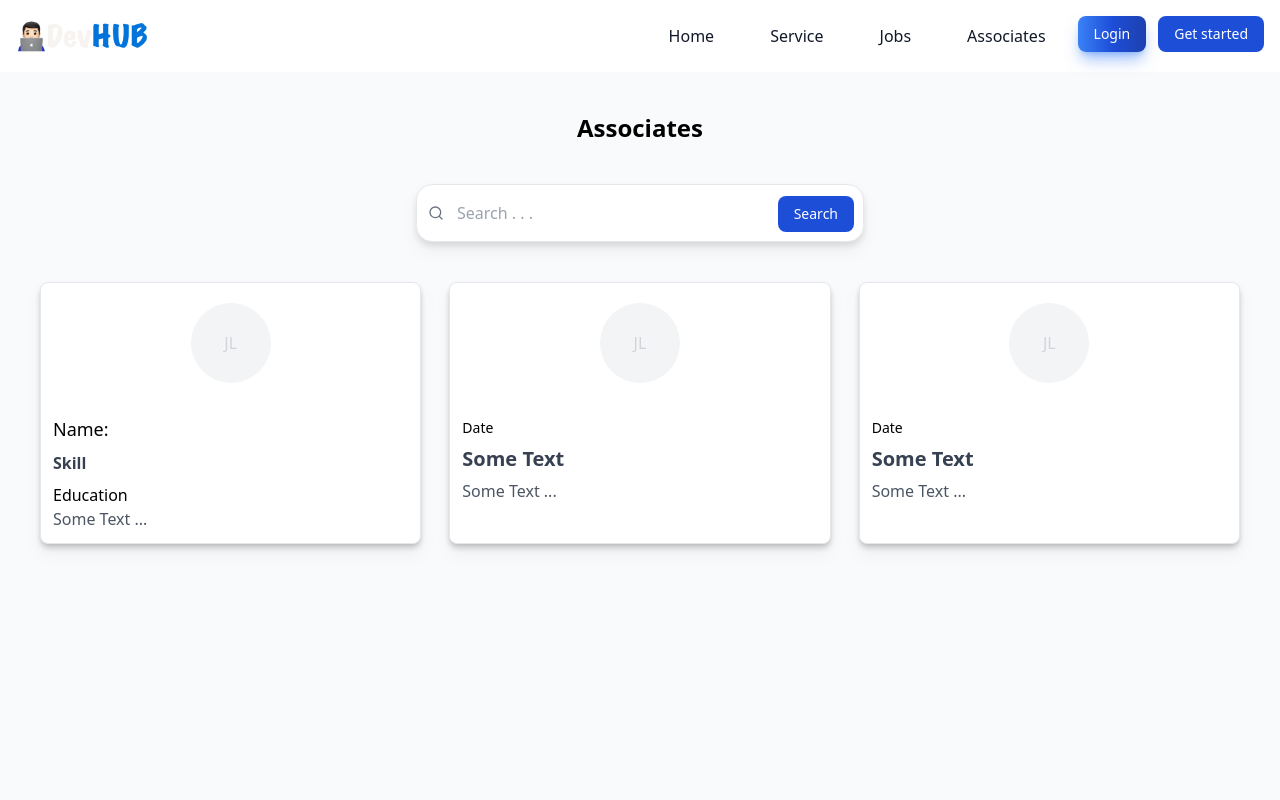
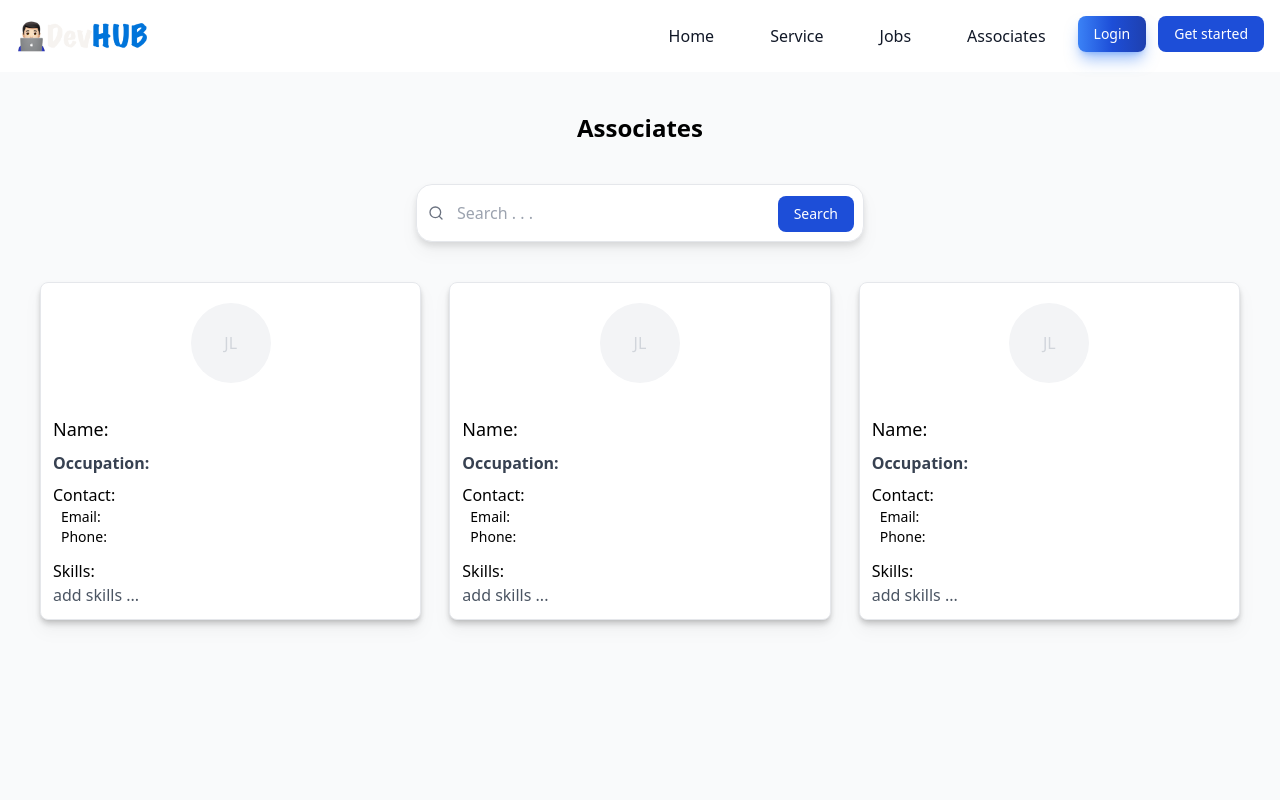
Before and after one commit to FernyCastro8/DevHub, a React (Create React App) app in the folder client/: page /associates in a window 1280 px wide. Shown: the top 800 px of the page. Built offline with nearby package versions, Linux system fonts and the light colour scheme.

Commit message:
server-side - defining Jobs && Developer models

```diff
--- a/client/src/component/Associates.js
+++ b/client/src/component/Associates.js
@@ -44,11 +44,13 @@ function Associates() {
 
                         <div className="p-3">
                             <span className="text-lg text-primary">Name:</span>
-                            <h3 className="font-semibold text-md leading-6 text-gray-700 my-2">Skill</h3>
-                            <h3 className="text-md text-primary">Education</h3>
-
+                            <h3 className="font-semibold text-md leading-6 text-gray-700 my-2">Occupation:</h3>
+                            <h3 className="text-md text-primary">Contact:
+                                <h4 className="text-sm pl-2">Email:</h4>
+                                <h4 className="text-sm pl-2">Phone:</h4></h3>
+                            <h3 className="text-md mt-3 text-primary">Skills:</h3>
                             <p className="paragraph-normal text-gray-600">
-                                Some Text ...
+                                add skills ...
                             </p>
                         </div>
                     </div>
@@ -67,12 +69,14 @@ function Associates() {
                         </div>
 
                         <div className="p-3">
-                            <span className="text-sm text-primary">Date</span>
-                            <h3 className="font-semibold text-xl leading-6 text-gray-700 my-2">
-                                Some Text
-                            </h3>
+                            <span className="text-lg text-primary">Name:</span>
+                            <h3 className="font-semibold text-md leading-6 text-gray-700 my-2">Occupation:</h3>
+                            <h3 className="text-md text-primary">Contact:
+                                <h4 className="text-sm pl-2">Email:</h4>
+                                <h4 className="text-sm pl-2">Phone:</h4></h3>
+                            <h3 className="text-md mt-3 text-primary">Skills:</h3>
                             <p className="paragraph-normal text-gray-600">
-                                Some Text ...
+                                add skills ...
                             </p>
                         </div>
                     </div>
@@ -91,12 +95,14 @@ function Associates() {
                         </div>
 
                         <div className="p-3">
-                            <span className="text-sm text-primary">Date</span>
-                            <h3 className="font-semibold text-xl leading-6 text-gray-700 my-2">
-                                Some Text
-                            </h3>
+                            <span className="text-lg text-primary">Name:</span>
+                            <h3 className="font-semibold text-md leading-6 text-gray-700 my-2">Occupation:</h3>
+                            <h3 className="text-md text-primary">Contact:
+                                <h4 className="text-sm pl-2">Email:</h4>
+                                <h4 className="text-sm pl-2">Phone:</h4></h3>
+                            <h3 className="text-md mt-3 text-primary">Skills:</h3>
                             <p className="paragraph-normal text-gray-600">
-                                Some Text ...
+                                add skills ...
                             </p>
                         </div>
                     </div>
--- a/client/src/component/forms/DeveloperForm.js
+++ b/client/src/component/forms/DeveloperForm.js
@@ -128,7 +128,7 @@ function DeveloperForm() {
                                 </select>
                                 <label
                                     for="educatinoLevel"
-                                    className="absolute text-sm text-gray-500 dark:text-gray-400 duration-300 transform -translate-y-6 scale-75 top-3 -z-10 origin-[0] peer-focus:left-0 peer-focus:text-blue-600 peer-focus:dark:text-blue-500 peer-placeholder-shown:scale-100 peer-placeholder-shown:translate-y-0 peer-focus:scale-75 peer-focus:-translate-y-6">Employment type</label>
+                                    className="absolute text-sm text-gray-500 dark:text-gray-400 duration-300 transform -translate-y-6 scale-75 top-3 -z-10 origin-[0] peer-focus:left-0 peer-focus:text-blue-600 peer-focus:dark:text-blue-500 peer-placeholder-shown:scale-100 peer-placeholder-shown:translate-y-0 peer-focus:scale-75 peer-focus:-translate-y-6">Education level</label>
                             </div>
 
 
--- a/client/src/pages/JobsPage.js
+++ b/client/src/pages/JobsPage.js
@@ -30,7 +30,7 @@ function JobsPage() {
 
 
                 <div>
-                    <div className="grid grid-cols-1 gap-4 p-12 md:grid-cols-2 min-h-screen px-2 ">
+                    <div className="grid  gap-4 p-10 md:grid-cols-2 min-h-screen px-2 ">
                         {/* <!-- Left Column --> */}
                         <div className="overflow-y-auto max-h-600px md:max-h-screen min-h-130vh ">
                             <div className=" rounded-3xl p-4 ">
```
Also changed, not shown: 2 other files (tests, documents, lock files or other folders).
